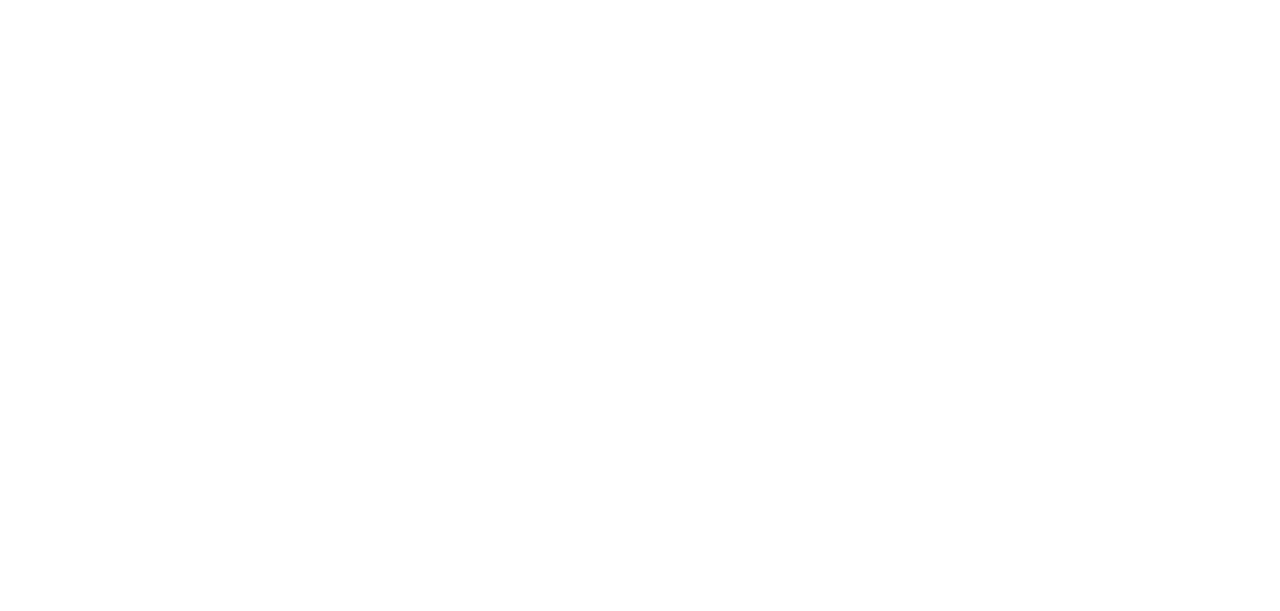
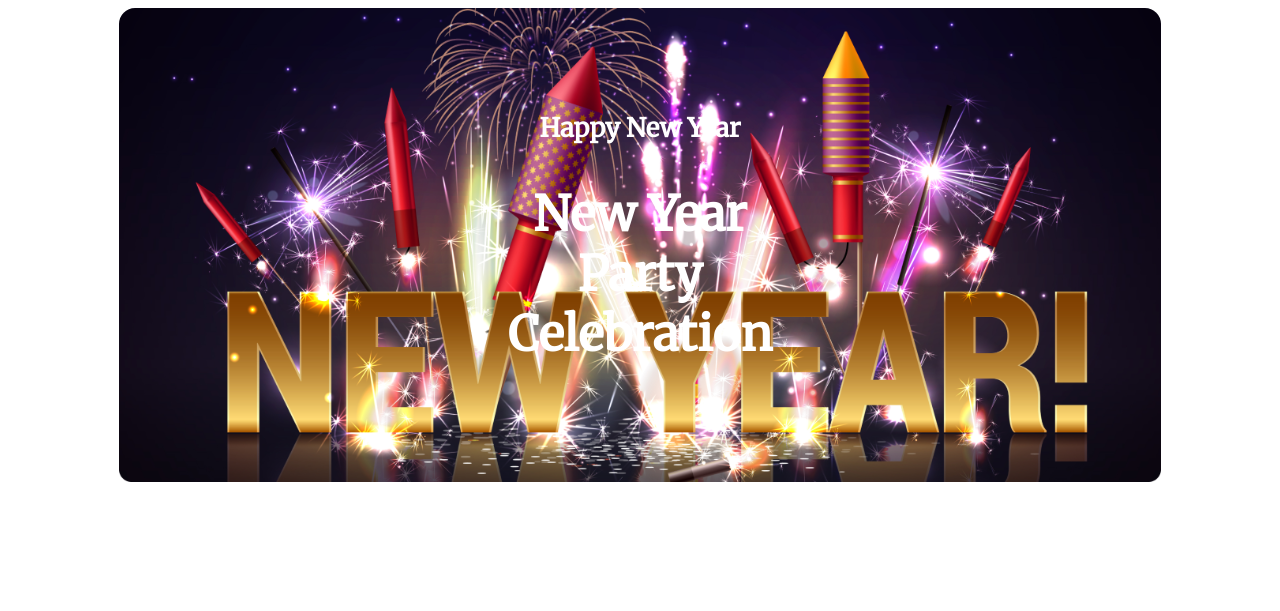
Before and after one commit to TASHDIK-29/Assignment-1, a plain HTML site: page index.html in a window 1280 px wide. Drawn offline with Linux system fonts and the light colour scheme.

Commit message:
banner added

```diff
--- a/index.html
+++ b/index.html
@@ -4,9 +4,31 @@
     <meta charset="UTF-8">
     <meta name="viewport" content="width=device-width, initial-scale=1.0">
     <title>Document</title>
+    <link rel="stylesheet" href="<link rel="preconnect" href="https://fonts.googleapis.com">
+    <link rel="preconnect" href="https://fonts.gstatic.com" crossorigin>
+    <link href="https://fonts.googleapis.com/css2?family=Inter:wght@100;200;300;600&display=swap" rel="stylesheet">
+    <link rel="stylesheet" href="<link rel="preconnect" href="https://fonts.googleapis.com">
+    <link rel="preconnect" href="https://fonts.gstatic.com" crossorigin>
+    <link href="https://fonts.googleapis.com/css2?family=Inter:wght@100;200;300;600&family=Merriweather:ital,wght@0,400;1,400;1,700&display=swap" rel="stylesheet">
     <link rel="stylesheet" href="styles/style.css">
 </head>
 <body>
-
+    <main>
+        <!-- sec-1 -->
+        <section>
+            <div class="sec-1-container">
+                <div class="b-ground">
+                    <div class="item">
+                        <div class="small-heading">
+                            <h3>Happy New Year</h3>
+                        </div>
+                        <div class="big-heading">
+                            <h1>New Year Party Celebration</h1>
+                        </div>
+                    </div>
+                </div>
+            </div>
+        </section>
+    </main>
 </body>
 </html>
--- a/styles/style.css
+++ b/styles/style.css
@@ -0,0 +1,52 @@
+body {
+    font-family: 'Inter', sans-serif;
+
+    font-family: 'Merriweather', serif;
+}
+
+
+
+
+.sec-1-container {
+    width: 82.5%;
+    height: 600px;
+    background-image: url('../resources/Banner\ Image.png');
+    background-size: 100%;
+    background-repeat: no-repeat;
+    margin: 0 auto;
+    position: relative;
+    border-radius: 16px;
+    background-blend-mode: multiply;
+}
+
+.sec-1-container .b-ground {
+    border-radius: 16px;
+    background-image: linear-gradient(180deg, #070211 0%, rgba(7, 2, 17, 0.00) 100%);
+    background-blend-mode: multiply;
+}
+
+.sec-1-container .item {
+    width: 26%;
+    text-align: center;
+    position: absolute;
+    top: 50%;
+    left: 50%;
+    transform: translate(-50%, -70%);
+}
+
+.sec-1-container .item .small-heading {
+    color: #FFF;
+    text-align: center;
+    font-family: Merriweather;
+    font-size: 22px;
+    font-weight: 400;
+}
+
+.sec-1-container .item .big-heading {
+    color: #FFF;
+    text-align: center;
+    font-family: Merriweather;
+    font-size: 32px;
+    font-weight: 900;
+    /* 131.944% */
+}
```
